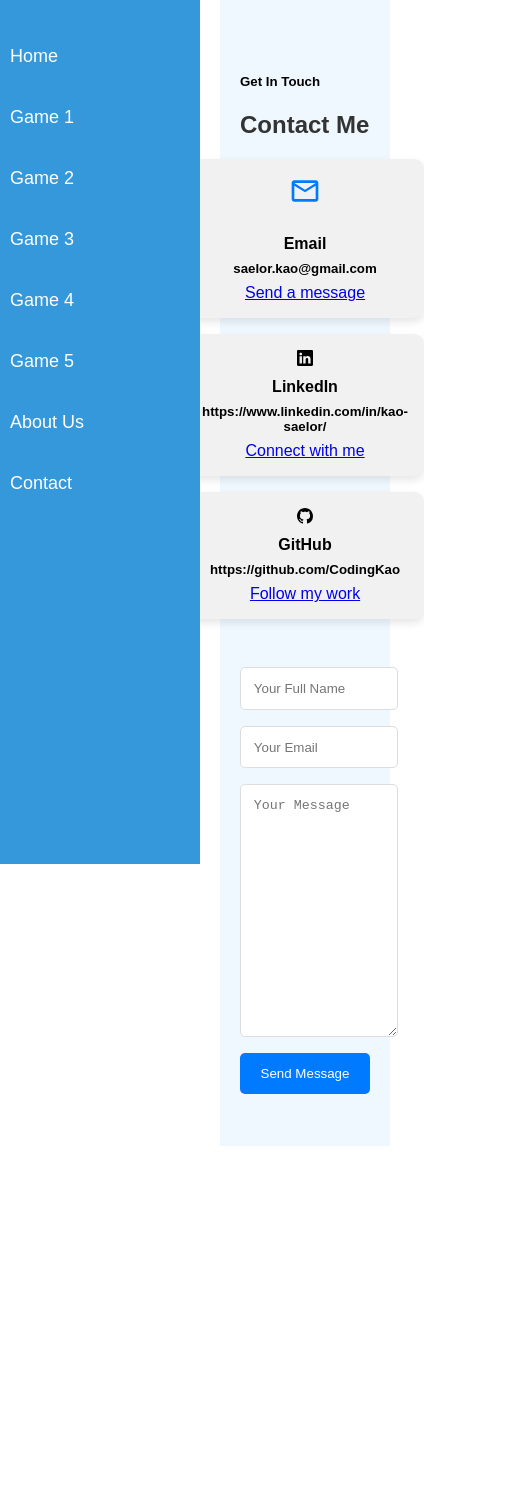
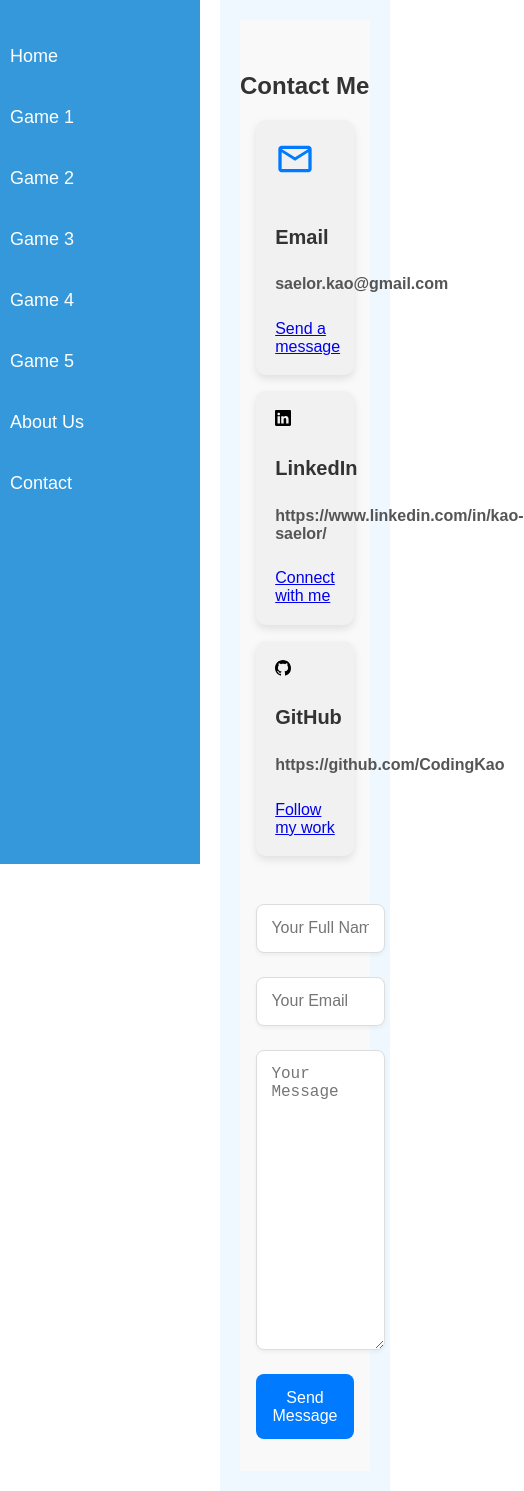
Before and after one commit to CodingKao/js-game-portfolio, a React (Create React App) app in the folder fin-edu-games/: page /contact in a window 390 px wide. Shown: the whole page, 524 px wide, since content can reach past the window. Before the commit the page ends 1146 px from the top, so only its background shows below. Built offline with nearby package versions, Linux system fonts and the light colour scheme.

Commit message:
align to left

```diff
--- a/fin-edu-games/src/components/pages/Contact.jsx
+++ b/fin-edu-games/src/components/pages/Contact.jsx
@@ -20,9 +20,7 @@ const Contact = () => {
 
   return (
       <section id='contact'>
-          <h5>Get In Touch</h5>
           <h2>Contact Me</h2>
-
           <div className="container contact__container">
               <div className="contact__options">
                   <article className="contact__option">
--- a/fin-edu-games/src/components/pages/contact.css
+++ b/fin-edu-games/src/components/pages/contact.css
@@ -1,37 +1,53 @@
 /* Contact Section Styling */
 #contact {
     padding: 2rem 0;
+    background-color: #f9f9f9;
 }
 
 .contact__container {
     display: flex;
     flex-direction: column;
-    align-items: center;
+    align-items: flex-start; /* Align everything to the left */
+    padding: 0 1rem;
 }
 
 .contact__options {
     display: flex;
     flex-direction: column;
     margin-bottom: 2rem;
+    width: 100%;
+    max-width: 600px;
 }
 
 .contact__option {
     background: #f1f1f1;
     border-radius: 10px;
-    padding: 1rem;
-    margin-bottom: 1rem;
-    text-align: center;
+    padding: 1.5rem;
+    margin-bottom: 1.5rem;
+    text-align: left; /* Align text to the left */
     box-shadow: 0 4px 8px rgba(0, 0, 0, 0.1);
+    transition: transform 0.3s ease;
+}
+
+.contact__option:hover {
+    transform: scale(1.05);
 }
 
 .contact__option-icon {
-    font-size: 2rem;
+    font-size: 2.5rem;
     margin-bottom: 1rem;
     color: #007bff;
 }
 
-.contact__option h4, .contact__option h5 {
-    margin: 0.5rem 0;
+.contact__option h4 {
+    font-size: 1.25rem;
+    color: #333;
+    margin-bottom: 0.5rem;
+}
+
+.contact__option h5 {
+    font-size: 1rem;
+    color: #555;
 }
 
 form {
@@ -39,26 +55,61 @@ form {
     flex-direction: column;
     width: 100%;
     max-width: 600px;
-    gap: 1rem;
+    gap: 1.5rem;
 }
 
 form input, form textarea {
     width: 100%;
-    padding: 0.8rem;
-    border-radius: 5px;
+    padding: 1rem;
+    border-radius: 8px;
     border: 1px solid #ddd;
+    font-size: 1.1rem;
+    background-color: #fff;
+    box-shadow: 0 2px 4px rgba(0, 0, 0, 0.05);
+}
+
+form input:focus, form textarea:focus {
+    outline: none;
+    border-color: #007bff;
+    box-shadow: 0 0 5px rgba(0, 123, 255, 0.5);
 }
 
 form button {
-    padding: 0.8rem;
+    padding: 1rem;
     border: none;
-    border-radius: 5px;
+    border-radius: 8px;
     background-color: #007bff;
     color: white;
     cursor: pointer;
+    font-size: 1.1rem;
     transition: background-color 0.3s;
+    width: 100%;
+    max-width: 200px;
+    align-self: flex-start; /* Align the button to the left */
 }
 
 form button:hover {
     background-color: #0056b3;
 }
+
+/* Responsive Design */
+@media screen and (max-width: 768px) {
+    .contact__options {
+        width: 100%;
+    }
+
+    .contact__option {
+        padding: 1.2rem;
+        margin-bottom: 1rem;
+    }
+
+    form input, form textarea {
+        font-size: 1rem;
+        padding: 0.9rem;
+    }
+
+    form button {
+        padding: 0.9rem;
+        font-size: 1rem;
+    }
+}
```
